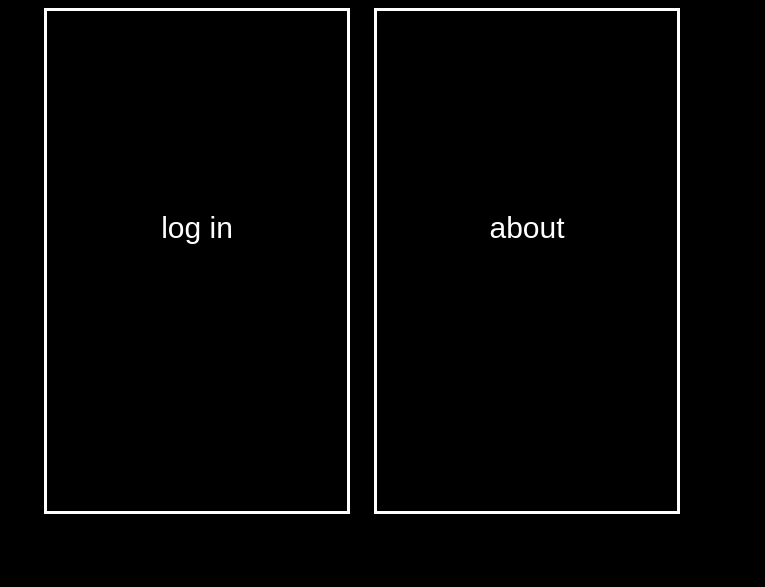
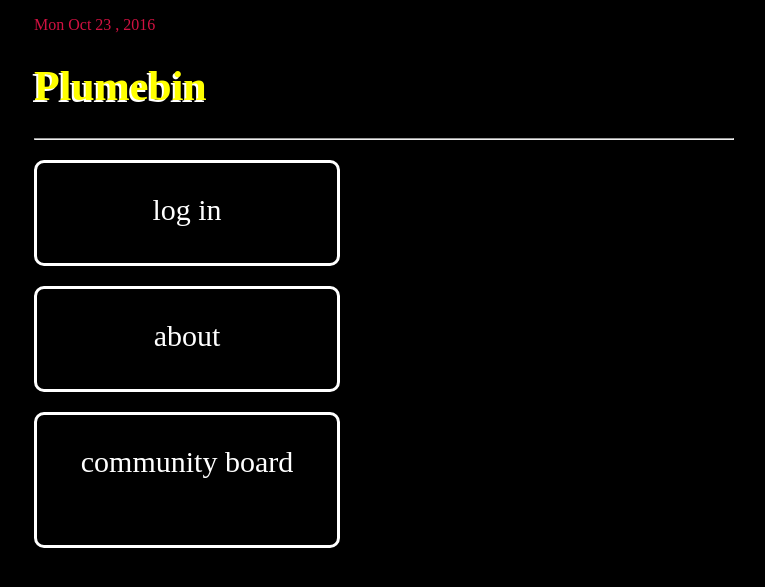
Before and after one commit to justrig/social_media, a PHP site: page / in a window 1280 px wide. Shown: the top 587 px of the page, without its empty margins (256-1021 px from the left). Run offline with PHP 8.4, Linux system fonts and the light colour scheme; some libraries are stand-ins or nearby versions.

Commit message:
Re styled index.php
index.php is styled, and about is in progress

```diff
--- a/about.html
+++ b/about.html
@@ -8,11 +8,11 @@
         <script src="movement.js" charset="utf-8"></script>
     </head>
     <body>
-        <a href="index.html"><p style = 'color: white; text-align: center; margin-top: 50px; position: absolute; top: -15px; left: 40px'> <–– back</p></a>
+        <a href="index.php"><p style = 'color: white; text-align: center; margin-top: 50px; position: absolute; top: -15px; left: 40px'> <–– back</p></a>
         <div class="top">
             <div id = 'stay'>
                 <p class="abouttext">
-
+                    This may very well be the best site you ever have been on, and will ever go on. Get your username quick because this is already starting to blow up, and when it does, you will be left in the dust like a peice of cheese left on the kitchen counter. To start click create account. Making an account is hella easy, so just make one to at least try out this site. Also I should have said, this is the next social media of the century.
                 </p>
             </div>
         </div>
--- a/com.php
+++ b/com.php
@@ -14,7 +14,8 @@
         <?php
         mysql_connect('localhost', 'emilio', 'k421k421');
         mysql_select_db('spade');
-        $user = $_COOKIE['username'];
+        session_start();
+        $user = $_SESSION['username'];
         $query = "SELECT * FROM $user";
         if ($r = mysql_query($query)) {
             while ($row = mysql_fetch_array($r)) {
--- a/handle_one.php
+++ b/handle_one.php
@@ -149,7 +149,7 @@ if (isset($_POST['submit'])) {
     }
 
     if ($wrong) {
-        print "<p style = 'color: red; font-family: sans-serif; font-size: 30px; text-align: center; margin-top: 260px;'>Either account does not exsist, or you entered something wrong</p>";
-        print "<a style = 'text-decoration: none' href = 'index.html'><p style = 'color: red; text-align: center'>[ home ]</p></a>";
+        print "<p style = 'color: red; font-family: sans-serif; font-size: 30px; text-align: center; margin-top: 260px;'>You messed up doing something, let me try to help. uhhhh..... try again</p>";
+        print "<a style = 'text-decoration: none' href = 'index.php'><p style = 'color: red; text-align: center'>[ try again ]</p></a>";
     }
 ?>
--- a/index.html
+++ b/index.php
@@ -9,8 +9,16 @@
     </head>
     <body>
         <div class="bodydiv">
+            <?php
+            $d = date('d') - 1;
+            $date = date('D  M ' . $d . ' , Y');
+            print "<p style = 'color: #d11141; font-family: \"bungee\"'>" . $date . "</p>";
+            ?>
+            <h1 id ='index_title'>Plumebin</h1>
+            <hr>
             <a href="log_in.html"><div class="buttonone"><p>log in</p></div></a>
             <a href='about.html'><div class="buttontwo"><p>about</p></div></a>
+            <a href='comboard.php'><div class="buttonthree"><p>community board</p></div></a>
         </div>
     </body>
 </html>
--- a/log_in.html
+++ b/log_in.html
@@ -8,7 +8,7 @@
         <script src="movement.js" charset="utf-8"></script>
     </head>
     <body>
-        <a href="index.html"><p style = 'color: white; text-align: center; margin-top: 50px; position: absolute; top: -15px; left: 40px'> <–– back</p></a>
+        <a href="index.php"><p style = 'color: white; text-align: center; margin-top: 50px; position: absolute; top: -15px; left: 40px'> <–– back</p></a>
         <div class="top">
             <form action="handle_one.php" method="post">
                 <p class="user">username:</p><input type="text" name = 'username' id = 'user'>
--- a/master.css
+++ b/master.css
@@ -14,46 +14,72 @@ body{
 }
 
 .buttonone{
-    height: 500px;
+    height: 100px;
     width: 300px;
-    display: inline-block;
-    margin-right: 20px;
     border: 3px solid white;
-    margin-left: 10px;
     color: white;
     text-align: center;
     font-family: sans-serif;
     font-size: 30px;
+    border-radius: 10px;
+    margin-top: 20px;
+    margin-bottom: 20px;
 }
 
 .buttontwo{
-    height: 500px;
+    height: 100px;
     width: 300px;
-    display: inline-block;
     border: 3px solid white;
-    margin: auto;
     color: white;
     text-align: center;
     font-family: sans-serif;
     font-size: 30px;
+    border-radius: 10px;
+}
+
+.buttonthree{
+    height: 130px;
+    width: 300px;
+    border: 3px solid white;
+    color: white;
+    text-align: center;
+    font-family: sans-serif;
+    font-size: 30px;
+    border-radius: 10px;
+    margin-top: 20px;
+    margin-bottom: 20px;
 }
 
 .buttonone>p{
-    margin-top: 200px;
+    font-family: "bungee shade";
 }
 
 .buttontwo>p{
-    margin-top: 200px;
+    font-family: "bungee shade";
 }
 
-
-.buttonone, .buttontwo{
-    transition: .15s;
+.buttonthree>p{
+    font-family: "bungee shade";
 }
 
-.buttonone:hover, .buttontwo:hover{
-    border: 3px solid #81dd7e;
-    color: green;
+.buttonone, .buttontwo, .buttonthree{
+    transition: .2s;
+}
+
+.buttonone:hover, .buttontwo:hover, .buttonthree:hover{
+    width: 310px;
+}
+
+.buttonone:hover{
+    color: #ffc425;
+}
+
+.buttontwo:hover{
+    color: #00aedb;
+}
+
+.buttonthree:hover{
+    color: #ab00f9;
 }
 
 .top{
@@ -141,9 +167,9 @@ body{
 .abouttext{
     color: white;
     text-align: center;
-    font-family: helvetica;
-    font-size: 20px;
-    margin: 20px;
+    font-family: 'bungee';
+    font-size: 19px;
+    color: red;
 }
 
 .bold{
@@ -230,3 +256,10 @@ body{
 .cd:hover{
     margin-top: 10px;
 }
+
+#index_title{
+    font-family: 'bungee';
+    color: yellow;
+    text-shadow: -2px 2px white;
+    font-size: 42px;
+}
--- a/notifications.php
+++ b/notifications.php
@@ -14,7 +14,8 @@
         <?php
         mysql_connect('localhost', 'emilio', 'k421k421');
         mysql_select_db('spade');
-        $user = $_COOKIE['username'];
+        session_start();
+        $user = $_SESSION['username'];
         $query = "SELECT * FROM $user ORDER BY date_entered DESC";
         if ($r = mysql_query($query)) {
             while ($row = mysql_fetch_array($r)) {
--- a/you.php
+++ b/you.php
@@ -21,7 +21,7 @@
             }
         }
         $ntwelve = 0;
-        $query = "SELECT * FROM $u";
+        $query = "SELECT * FROM $user";
         if ($r = mysql_query($query)) {
             while ($row = mysql_fetch_array($r)) {
                 $ntwelve +=$row['subs_count'];
```
Also changed, not shown: log_out.php (+1 -13 lines).
